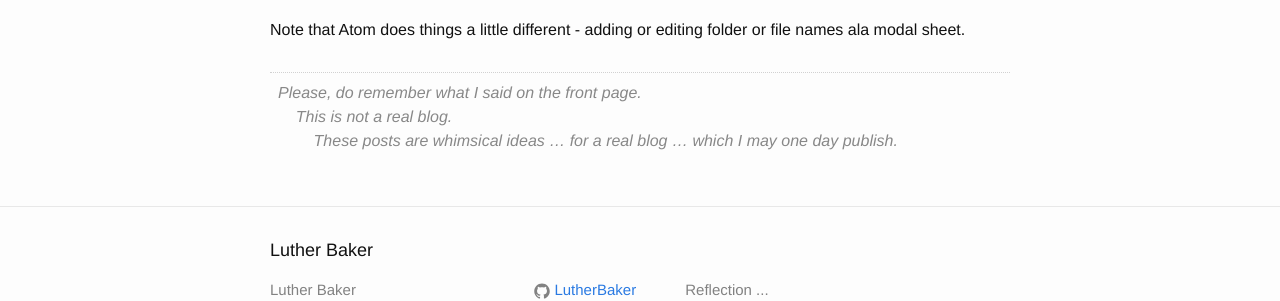
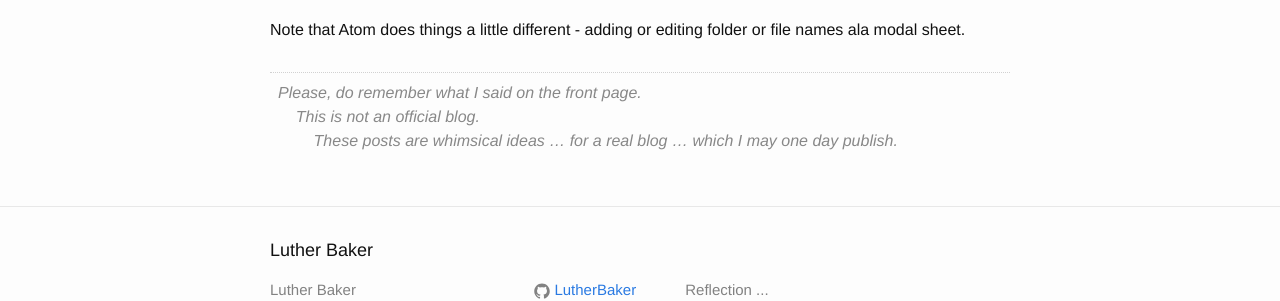
Before and after one commit to LutherBaker-Websites/com.lutherbaker.notes, a Jekyll site: the page built from effective/_posts/2016-01-21-atom.md, in a window 1280 px wide. Shown: the part 248-549 px from the top of the page. Built offline with Jekyll 4.4.1, drawn with Linux system fonts in a browser that asks for light colours.

Commit message:
Updated 'not a blog' text.

```diff
--- a/_layouts/post.html
+++ b/_layouts/post.html
@@ -12,6 +12,6 @@ layout: default
     {{ content }}
   </div>
 
-  <p class="byline-bottom">Please, do remember what I said on the front page.<br/>&nbsp;&nbsp;&nbsp;&nbsp;This is not a real blog.<br/>&nbsp;&nbsp;&nbsp;&nbsp;&nbsp;&nbsp;&nbsp;&nbsp;These posts are whimsical ideas &hellip; for a real blog &hellip; which I may one day publish.</p>
+  <p class="byline-bottom">Please, do remember what I said on the front page.<br/>&nbsp;&nbsp;&nbsp;&nbsp;This is not an official blog.<br/>&nbsp;&nbsp;&nbsp;&nbsp;&nbsp;&nbsp;&nbsp;&nbsp;These posts are whimsical ideas &hellip; for a real blog &hellip; which I may one day publish.</p>
 
 </article>
```
